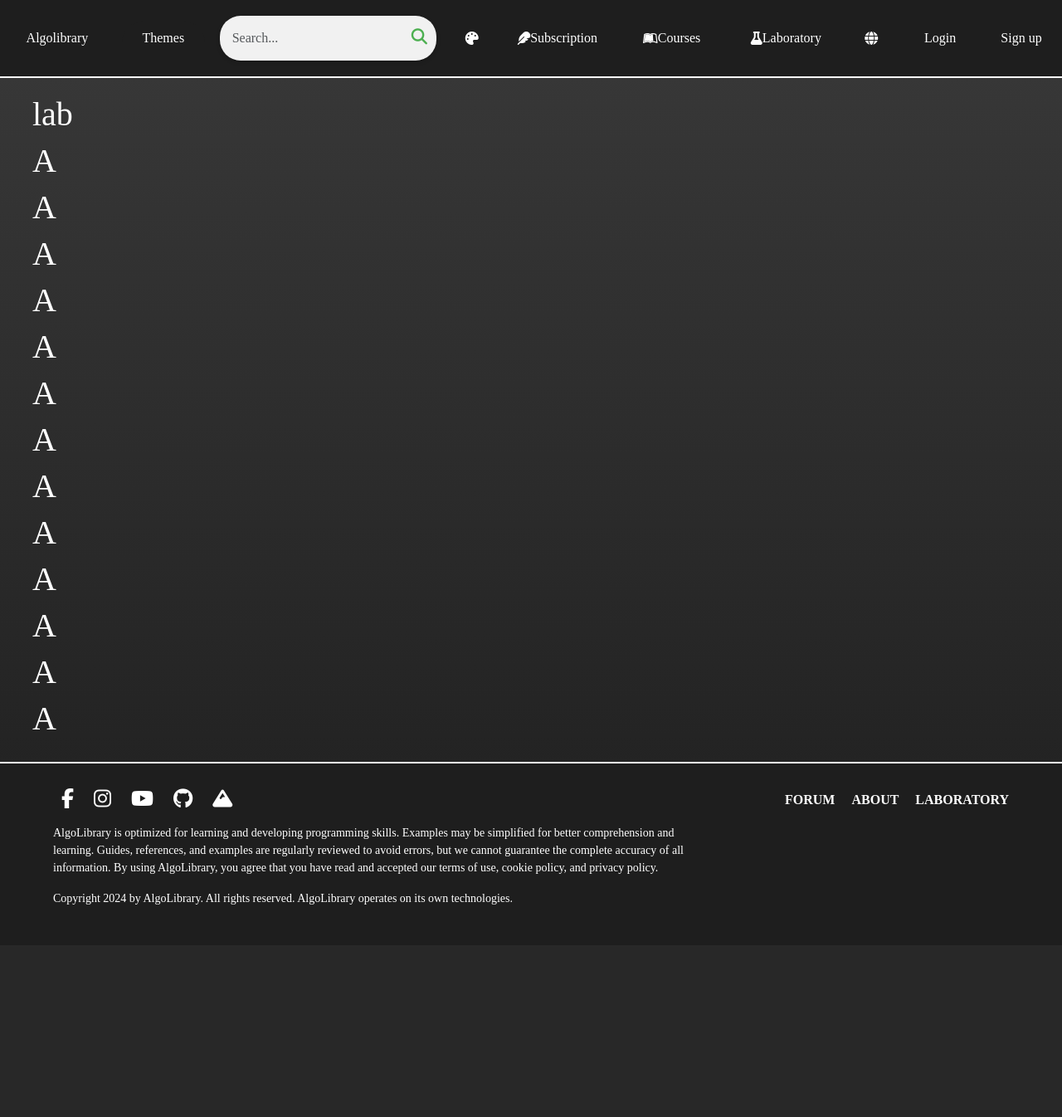
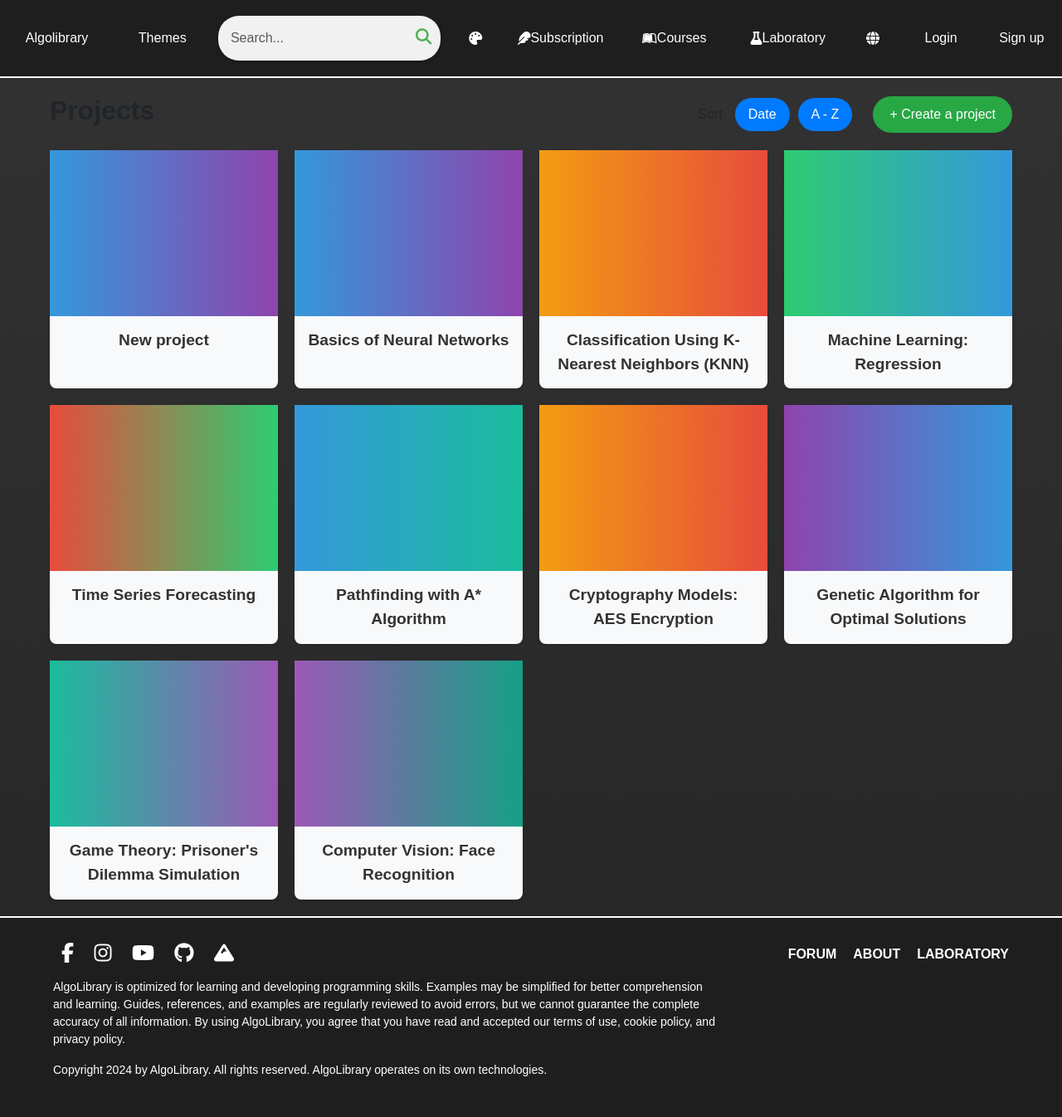
Before and after one commit to MusicW0lf/Diploma, a Django app: page /laboratory/ in a window 1280 px wide. Shown: the whole page at 83% size. Before the commit the page ends 1090 px from the top, so only its background shows below. Run offline with Django 5.2, Linux system fonts and the light colour scheme; some libraries are stand-ins or nearby versions.

Commit message:
beta page of laboratory. moveble gradient on body.

```diff
--- /dev/null
+++ b/AlgoLib/User/static/css/main-lab.css
@@ -0,0 +1,127 @@
+.project-main {
+    padding: 20px;
+    max-width: 1200px;
+    margin: 0 auto;
+}
+
+.header {
+    display: flex;
+    justify-content: space-between;
+    align-items: center;
+    margin-bottom: 20px;
+}
+
+.header h1 {
+    font-size: 2rem;
+    font-weight: bold;
+}
+
+.controls {
+    display: flex;
+    align-items: center;
+}
+
+.sort {
+    display: flex;
+    align-items: center;
+    margin-right: 20px;
+}
+
+.sort span {
+    margin-right: 10px;
+    font-size: 1rem;
+}
+
+.sort-btn {
+    padding: 8px 16px;
+    font-size: 1rem;
+    margin: 0 5px;
+    background-color: #007bff;
+    color: white;
+    border: none;
+    border-radius: 30px; /* Rounded corners */
+    cursor: pointer;
+}
+
+.sort-btn:hover {
+    background-color: #0056b3;
+}
+
+.create-project {
+    padding: 10px 20px;
+    font-size: 1rem;
+    background-color: #28a745;
+    color: white;
+    border: none;
+    border-radius: 30px; /* Rounded corners */
+    cursor: pointer;
+}
+
+.create-project:hover {
+    background-color: #218838;
+}
+
+/* Project grid styles */
+.project-grid {
+    display: grid;
+    grid-template-columns: repeat(auto-fill, minmax(250px, 1fr));
+    gap: 20px;
+    padding: 0;
+}
+
+.project-card {
+    background-color: #f8f9fa;
+    border-radius: 8px;
+    padding: 0;
+    box-shadow: 0 2px 4px rgba(0, 0, 0, 0.1);
+    transition: transform 0.3s ease, box-shadow 0.3s ease;
+}
+
+.project-card:hover {
+    transform: translateY(-5px);
+    box-shadow: 0 4px 8px rgba(0, 0, 0, 0.2);
+}
+
+.project-image {
+    width: 100%;
+    height: 200px;
+    background-color: #ccc;
+    position: relative;
+}
+
+.project-lang {
+    position: absolute;
+    top: 10px;
+    left: 10px;
+    font-size: 1rem;
+    color: white;
+    background-color: rgba(0, 0, 0, 0.5);
+    padding: 5px 10px;
+    border-radius: 5px;
+    font-weight: bold;
+}
+
+.project-title {
+    font-size: 1.2rem;
+    font-weight: 600;
+    color: #333;
+    padding: 15px;
+    text-align: center;
+}
+
+/* Update the languages in the projects */
+.project-card:nth-child(1) .project-lang { background-color: #007bff; } /* Python */
+.project-card:nth-child(2) .project-lang { background-color: #f39c12; } /* Java */
+.project-card:nth-child(3) .project-lang { background-color: #e74c3c; } /* JavaScript */
+.project-card:nth-child(4) .project-lang { background-color: #8e44ad; } /* Ruby */
+.project-card:nth-child(5) .project-lang { background-color: #2ecc71; } /* Go */
+.project-card:nth-child(6) .project-lang { background-color: #3498db; } /* C++ */
+.project-card:nth-child(7) .project-lang { background-color: #16a085; } /* PHP */
+.project-card:nth-child(8) .project-lang { background-color: #34495e; } /* Swift */
+.project-card:nth-child(9) .project-lang { background-color: #9b59b6; } /* Kotlin */
+.project-card:nth-child(10) .project-lang { background-color: #1abc9c; } /* C# */
+
+/* No background color for the project grid container */
+.project-grid {
+    background-color: transparent;
+}
--- a/AlgoLib/User/static/css/styles.css
+++ b/AlgoLib/User/static/css/styles.css
@@ -4,11 +4,20 @@
 }
 body {
     margin: 0;
-    font-family: "Times New Roman", Times, serif;
+    font-family: Arial, sans-serif;
     background: linear-gradient(to bottom, #393939, #1e1e1e);
-    color: #ffffff;
+    background-size: 100% 200%;
+    animation: gradientAnimation 4s ease infinite;
+}
 
-    /* display: flex;
-    flex-direction: column;
-    height: 100%;           */
+@keyframes gradientAnimation {
+    0% {
+      background-position: 0% 0%;
+    }
+    50% {
+      background-position: 0% 100%;
+    }
+    100% {
+      background-position: 0% 0%;
+    }
 }
--- a/AlgoLib/User/templates/user/laboratory.html
+++ b/AlgoLib/User/templates/user/laboratory.html
@@ -14,6 +14,7 @@
     <link rel="stylesheet" href="{% static 'css/styles.css' %}">
     <link rel="stylesheet" href="{% static 'css/header.css' %}">
     <link rel="stylesheet" href="{% static 'css/style.css' %}">
+    <link rel="stylesheet" href="{% static 'css/main-lab.css' %}">
     <link rel="stylesheet" href="{% static 'css/footer.css' %}">
 
 </style>
@@ -21,21 +22,71 @@
 <body>
     {% include 'header.html' %}
 
-    <main>
-        <h1>lab</h1>
-        <h1>A</h1>
-        <h1>A</h1>
-        <h1>A</h1>
-        <h1>A</h1>
-        <h1>A</h1>
-        <h1>A</h1>
-        <h1>A</h1>
-        <h1>A</h1>
-        <h1>A</h1>
-        <h1>A</h1>
-        <h1>A</h1>
-        <h1>A</h1>
-        <h1>A</h1>
+    <main class="project-main">
+        <div class="header">
+            <h1>Projects</h1>
+            <div class="controls">
+                <div class="sort">
+                    <span>Sort</span>
+                    <button class="sort-btn">Date</button>
+                    <button class="sort-btn">A - Z</button>
+                </div>
+                <button class="create-project">+ Create a project</button>
+            </div>
+        </div>
+
+        <div class="project-grid">
+            <div class="project-card">
+                <div class="project-image" style="background: linear-gradient(to right, #3498db, #8e44ad);"></div>
+                <div class="project-lang">Python</div>
+                <div class="project-title">New project</div>
+            </div>
+            <div class="project-card">
+                <div class="project-image" style="background: linear-gradient(to right, #3498db, #8e44ad);"></div>
+                <div class="project-lang">Java</div>
+                <div class="project-title">Basics of Neural Networks</div>
+            </div>
+            <div class="project-card">
+                <div class="project-image" style="background: linear-gradient(to right, #f39c12, #e74c3c);"></div>
+                <div class="project-lang">JavaScript</div>
+                <div class="project-title">Classification Using K-Nearest Neighbors (KNN)</div>
+            </div>
+            <div class="project-card">
+                <div class="project-image" style="background: linear-gradient(to right, #2ecc71, #3498db);"></div>
+                <div class="project-lang">Ruby</div>
+                <div class="project-title">Machine Learning: Regression</div>
+            </div>
+            <div class="project-card">
+                <div class="project-image" style="background: linear-gradient(to right, #e74c3c, #2ecc71);"></div>
+                <div class="project-lang">Go</div>
+                <div class="project-title">Time Series Forecasting</div>
+            </div>
+            <div class="project-card">
+                <div class="project-image" style="background: linear-gradient(to right, #3498db, #1abc9c);"></div>
+                <div class="project-lang">C++</div>
+                <div class="project-title">Pathfinding with A* Algorithm</div>
+            </div>
+            <div class="project-card">
+                <div class="project-image" style="background: linear-gradient(to right, #f39c12, #e74c3c);"></div>
+                <div class="project-lang">PHP</div>
+                <div class="project-title">Cryptography Models: AES Encryption</div>
+            </div>
+            <div class="project-card">
+                <div class="project-image" style="background: linear-gradient(to right, #8e44ad, #3498db);"></div>
+                <div class="project-lang">Swift</div>
+                <div class="project-title">Genetic Algorithm for Optimal Solutions</div>
+            </div>
+            <div class="project-card">
+                <div class="project-image" style="background: linear-gradient(to right, #1abc9c, #9b59b6);"></div>
+                <div class="project-lang">Kotlin</div>
+                <div class="project-title">Game Theory: Prisoner's Dilemma Simulation</div>
+            </div>
+            <div class="project-card">
+                <div class="project-image" style="background: linear-gradient(to right, #9b59b6, #16a085);"></div>
+                <div class="project-lang">C#</div>
+                <div class="project-title">Computer Vision: Face Recognition</div>
+            </div>
+        </div>
     </main>
 
     {% include 'footer.html' %}
--- a/AlgoLib/User/templates/user/main.html
+++ b/AlgoLib/User/templates/user/main.html
@@ -11,10 +11,11 @@
     <link href="https://stackpath.bootstrapcdn.com/bootstrap/5.3.0/css/bootstrap.min.css" rel="stylesheet">
 
     <link rel="icon" href="{% static 'image/favicon.ico' %}">
-    <link rel="stylesheet" href="{% static 'css/styles.css' %}">
+
     <link rel="stylesheet" href="{% static 'css/header.css' %}">
     <link rel="stylesheet" href="{% static 'css/main.css' %}">
     <link rel="stylesheet" href="{% static 'css/footer.css' %}">
+    <link rel="stylesheet" href="{% static 'css/styles.css' %}">
 
 </style>
 
```
Also changed, not shown: AlgoLib/User/static/css/main-cou.css (deleted, +0 -10 lines), AlgoLib/User/templates/user/courses.html (+6 -17 lines).
